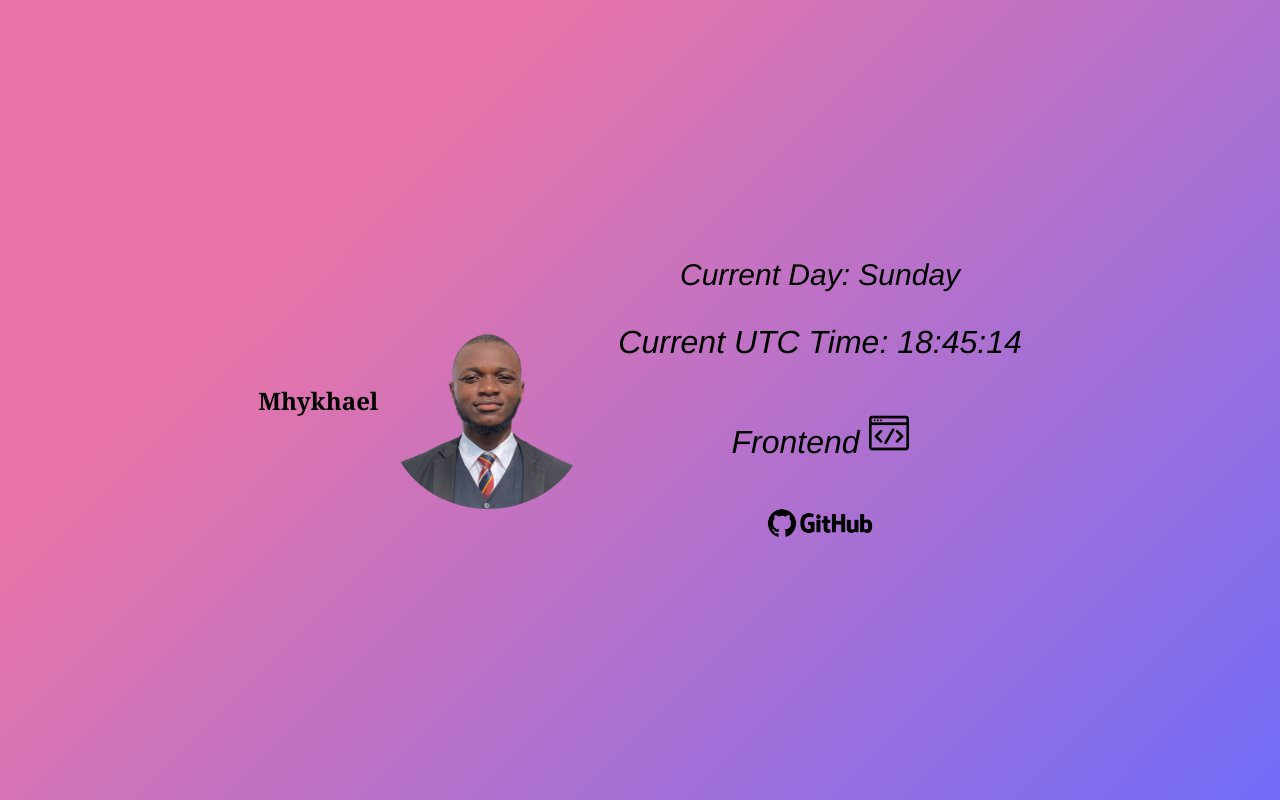
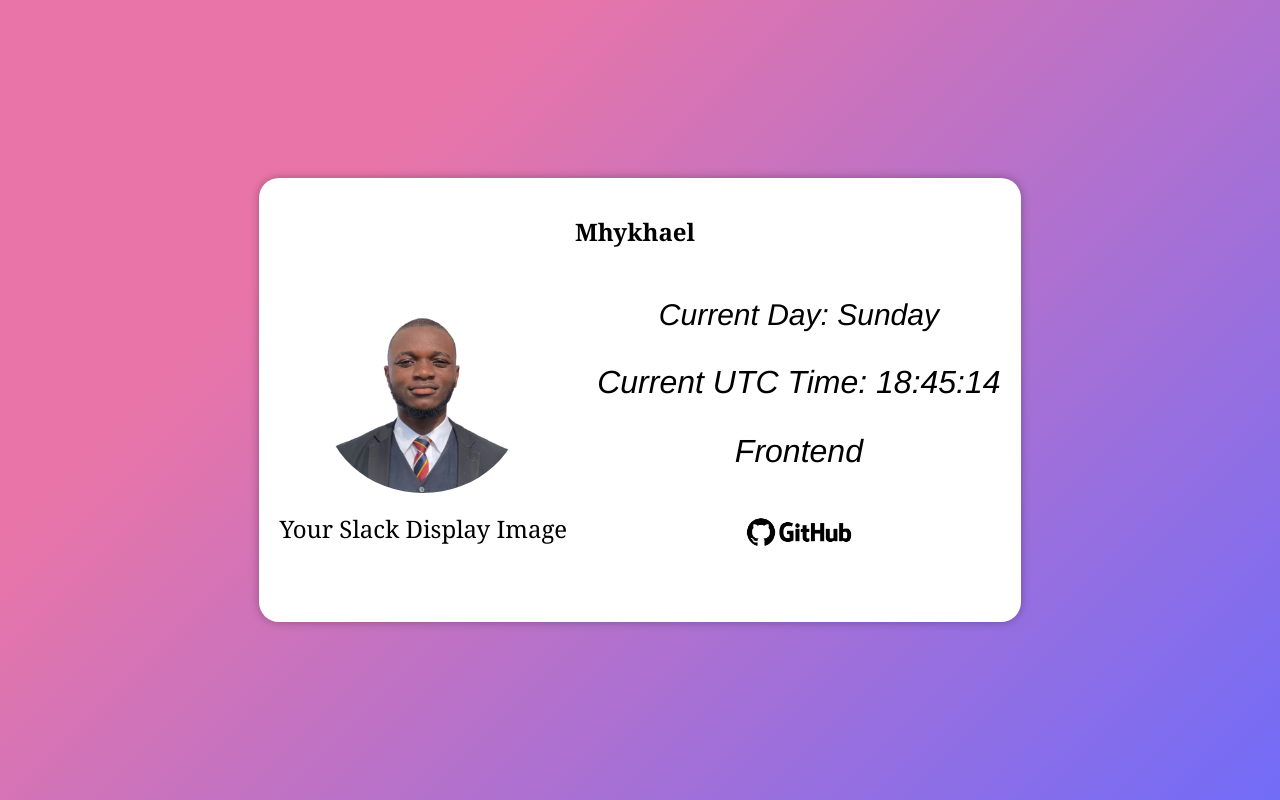
Before and after one commit to mhykhael/MhykhaelHNG, a plain HTML site: page index.html in a window 1280 px wide. Drawn offline with Linux system fonts and the light colour scheme.

Commit message:
HNG Stage 1 Final commit

```diff
--- a/index.html
+++ b/index.html
@@ -5,22 +5,27 @@
     <meta name="viewport" content="width=device-width, initial-scale=1.0">
     <title>Michael Chibuike Okechukwu</title>
     <link rel="stylesheet" href="styles.css">
-        <script src="script.js"></script>
 </head>
 <body>
-     <h1 data-testid id="slackUserName"> Mhykhael </h1>
+    <div class="container">
+        <h1 data-testid="slackUserName"> Mhykhael </h1>
         <main>
             <div class="profile-container">
-            <img src="hng_images/professional.png" data-testid="slackDisplayImage">
+                <img src="hng_images/professional.png" alt="Mhykhael" data-testid="slackDisplayImage">
+                <p class="image-description">Your Slack Display Image</p> <!-- Added text -->
             </div>
             <div class="box">
                 <p data-testid="currentDayOfTheWeek" class="date"></p>
                 <p data-testid="currentUTCTime"></p>
-        <p data-testid id="myTrack">Frontend <img src="hng_images/code.png"></p>
+                <p data-testid="myTrack">Frontend</p>
                 <p>
-            <a href="https://github.com/mhykhael?tab=repositories" data-testid="githubURL"><img src="hng_images/github.png"></a>
+                    <a href="https://github.com/mhykhael?tab=repositories" data-testid="githubURL">
+                        <img src="hng_images/github.png">
+                    </a>
                 </p>
             </div>
         </main>
+    </div>
+    <script src="script.js"></script>
 </body>
 </html>
```
Lines whose indentation alone changed are shown as unchanged.
